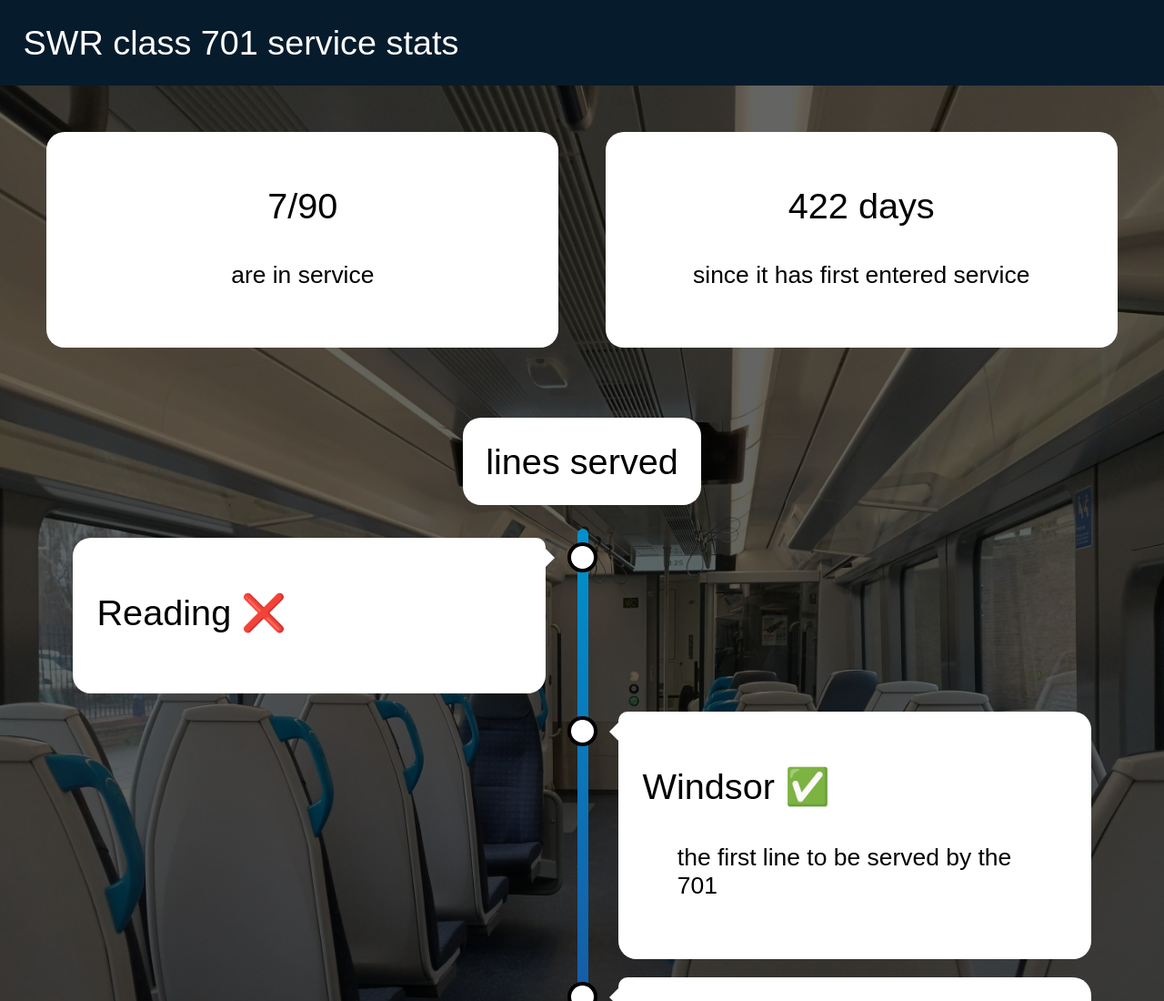
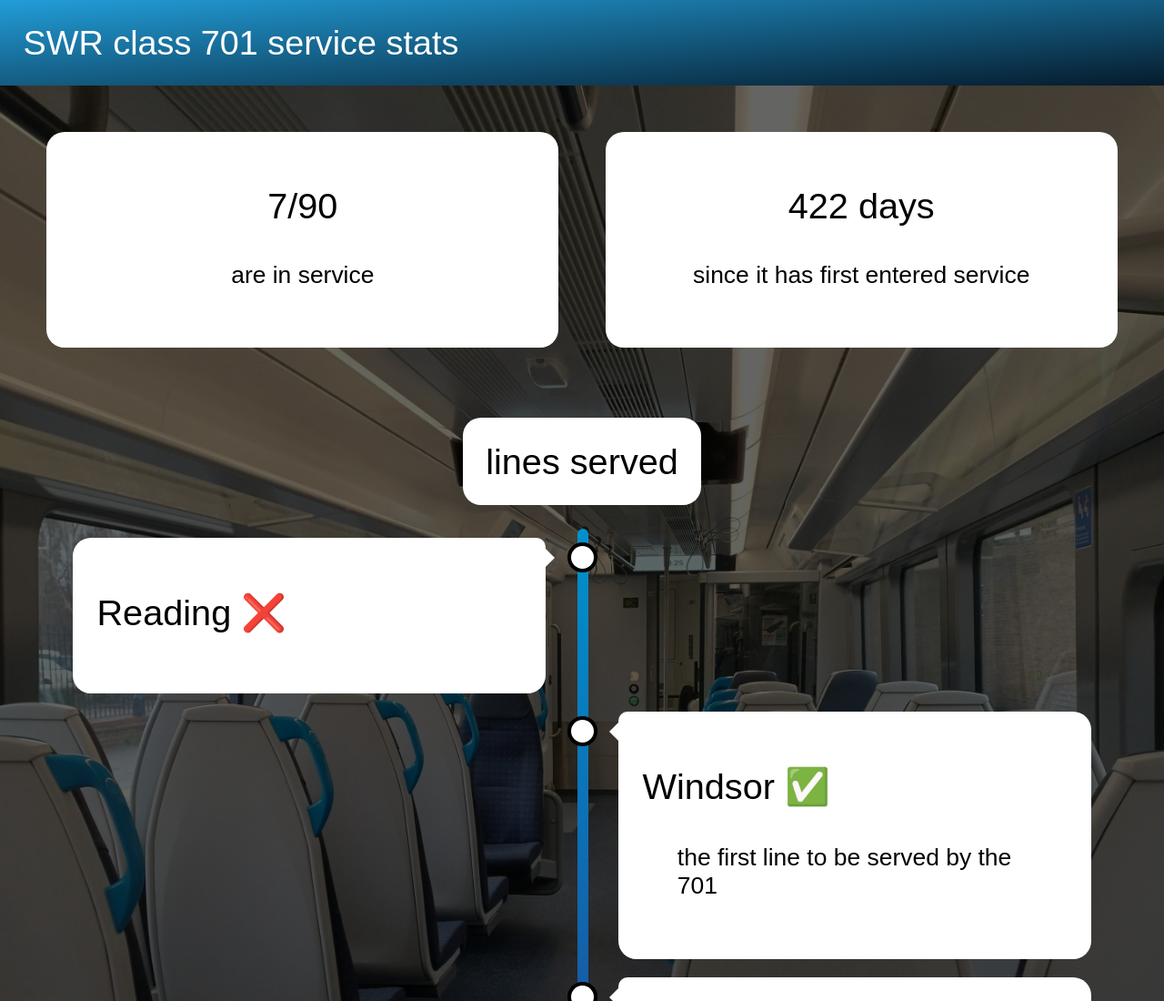
Before and after one commit to ic1149/701_count, a plain HTML site: page index.html in a window 1280 px wide. Shown: the top 1100 px of the page at 91% size. Drawn offline with Linux system fonts and the light colour scheme.

Commit message:
linear gradient

```diff
--- a/701style.css
+++ b/701style.css
@@ -29,7 +29,8 @@
 h1 {
   font-size:10mm;
   margin: 0vw;
-  background-color: #061B2C;
+  /* background-color: #061B2C; */
+  background-image: linear-gradient(to bottom right, #229dd8, #061b2c);
   color:white;
   padding: 2vw;
   font-weight: 500;
```
